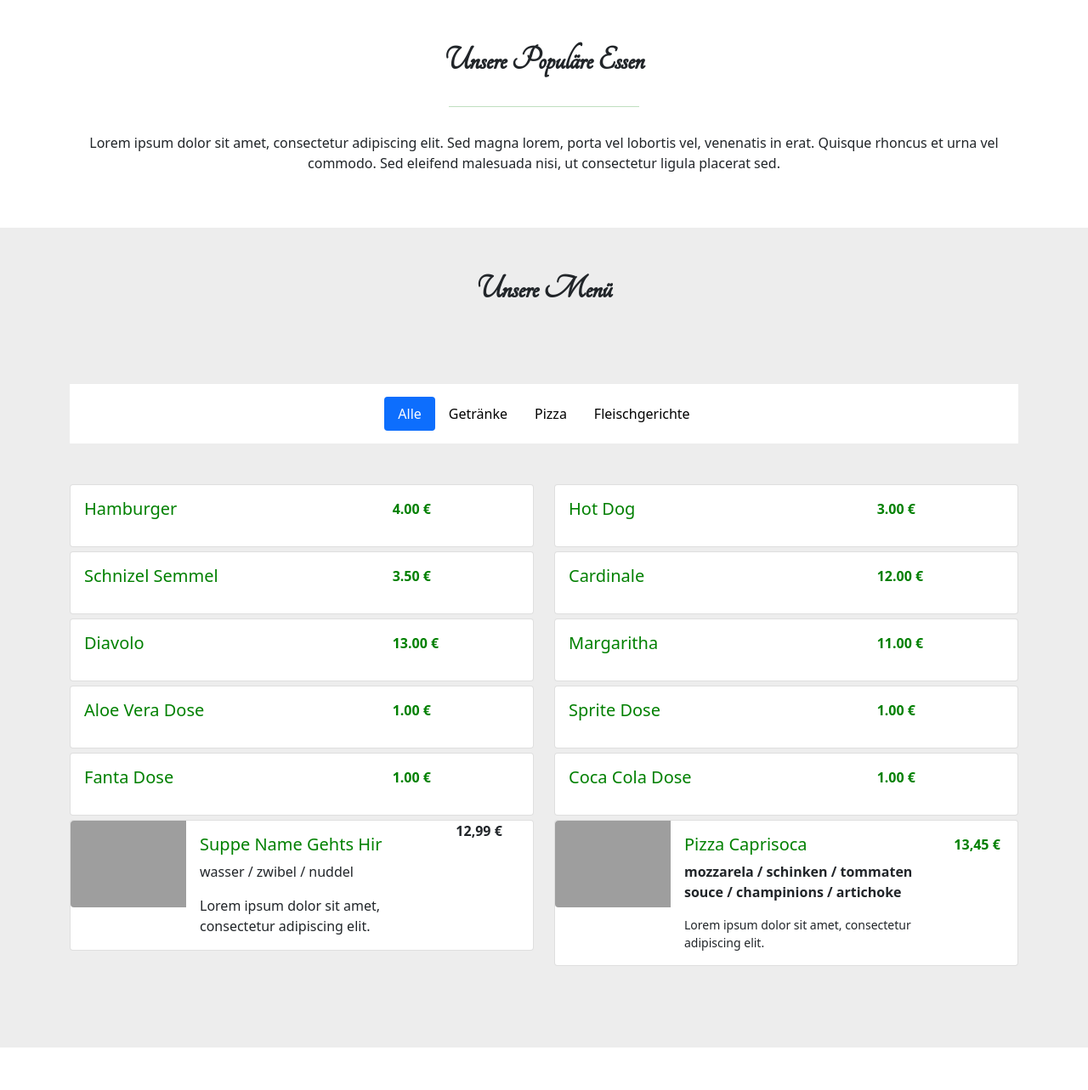
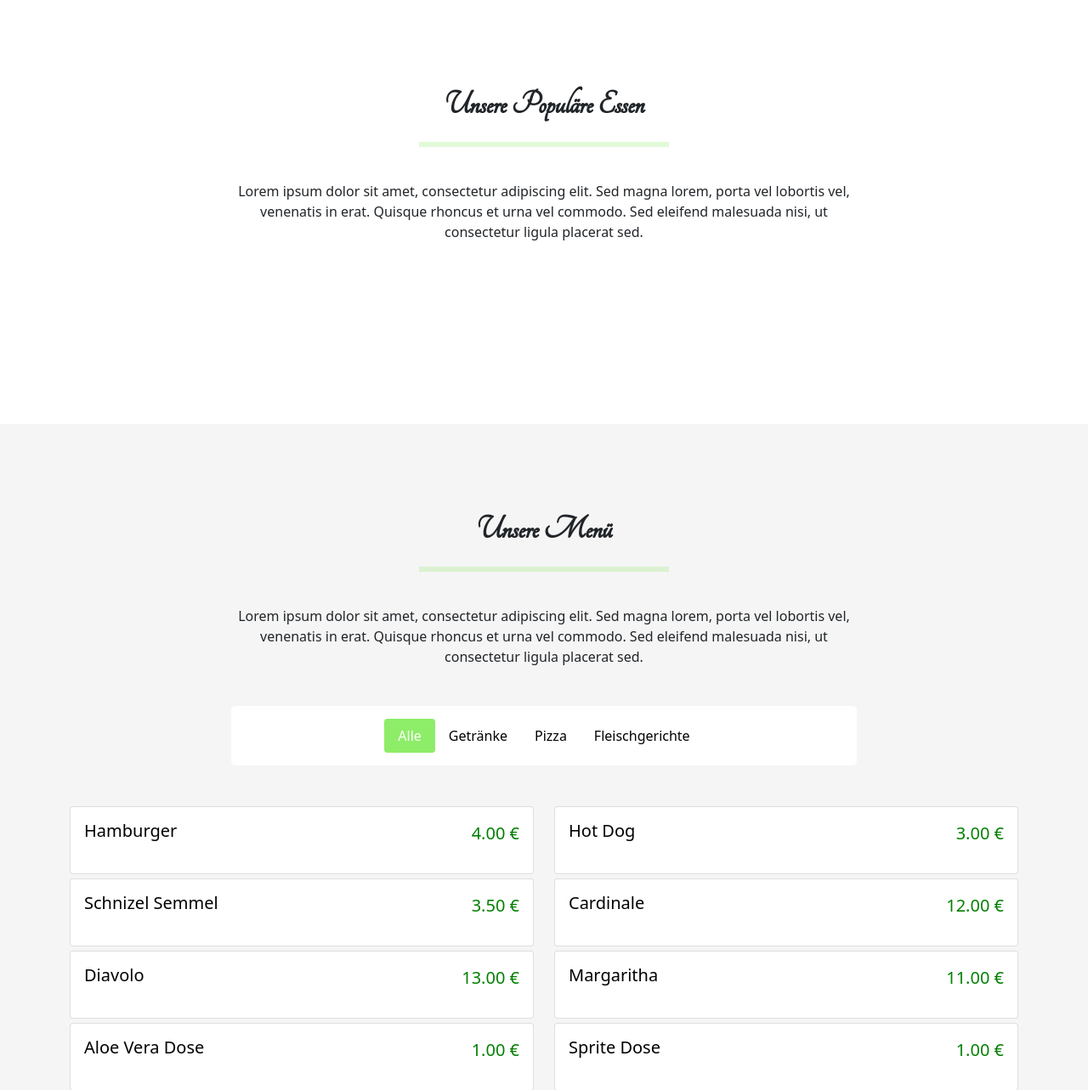
Before and after one commit to xepoec7/cibo_colorato, a Django app: page /menu/ in a window 1280 px wide. Shown: the part 301-1584 px from the top of the page at 85% size. Before the commit the page ends 1534 px from the top, so only its background shows below. Run offline with Django 3.2, Linux system fonts and the light colour scheme; data comes from the database, SQL or seed files in the repository; some libraries are stand-ins or nearby versions; grey boxes are pictures that could not be loaded.

Commit message:
new edits

```diff
--- a/frontend/templates/menu.html
+++ b/frontend/templates/menu.html
@@ -3,13 +3,6 @@
 
 {% block css_block %}
 	<style type="text/css">
-		.separator {
-			color: green;
-			height: 2px;
-			width: 20%;
-			position: relative;
-			margin: 30px auto;
-		}
 		.bgimage {
 			width: 100%;
 			height: 300px;
@@ -23,29 +16,20 @@
 			color: white;
 			text-shadow: 2px 2px #333;
 		}
-		.section-title {
-			font-family: 'Tangerine', cursive;
-			font-weight: 900;
+		.hero-text {
+			position: relative;
+			height: 300px;
 		}
-		.menu-section {
-			background-color: #ededed;
+		.hero-title {
+			margin: 0;
+			position: absolute;
+			top: 50%;
+			left: 50%;
+			transform: translate(-50%, -50%);
+			color: white;
+			text-shadow: 2px 2px #333;
 		}
-		.nav {
-			background-color: white;
-			margin-top: 80px;
-			padding: 15px;
-		}
-		.nav-link {
-			color: black;
-		}
-		.card-title {
-			color: green;
-		 	font-weight: 400;
-		}
-		.card-price {
-			color: green;
-			font-weight: 600;
-		}
+
 	</style>
 {% endblock css_block %}
 
@@ -55,10 +39,8 @@
 	<section class="bgimage">
 		<div class="container-fluid">
 			<div class="row">
-				<div class="col-lg-12 col-md-12 col-sm-12 col-xs-12">
-					<h5>Hello, World! Full width hero-unit header</h5>
-					<p>This is a template for a simple marketing or informational website.</p>
-					<p><a href="#" class="btn btn-primary btn-lg">Learn more</a></p>
+				<div class="hero-text col-lg-12 col-md-12 col-sm-12 col-xs-12 text-center">
+					<h1 class="hero-title">Menü</h1>
 				</div>
 			</div>
 		</div>
@@ -67,13 +49,15 @@
 
 <!-- POPULAR SECTION -->
 	{% if not popular %}
-		<section class="py-5">
+		<section class="section">
 			<div class="container text-center">
-				<div class="row">
-					<div class="col-12">
+				<div class="row justify-content-center">
+					<div class="col-8">
 						<h1 class="section-title">Unsere Populäre Essen</h1>
-						<hr class="separator">
-						<p>Lorem ipsum dolor sit amet, consectetur adipiscing elit. Sed magna lorem, porta vel lobortis vel, venenatis in erat. Quisque rhoncus et urna vel commodo. Sed eleifend malesuada nisi, ut consectetur ligula placerat sed.</p>
+						<hr>
+						<p>
+							Lorem ipsum dolor sit amet, consectetur adipiscing elit. Sed magna lorem, porta vel lobortis vel, venenatis in erat. Quisque rhoncus et urna vel commodo. Sed eleifend malesuada nisi, ut consectetur ligula placerat sed.
+						</p>
 					</div>
 				</div>
 				<div class="row">
@@ -96,33 +80,43 @@
 
 
 <!-- MENU SECTION -->
-	<section class="py-5 menu-section">
+	<section class="section section-gray">
 		<div class="container">
-			<div class="row text-center">
-				<h1 class="section-title">Unsere Menü</h1>
+			<div class="row text-center justify-content-center">
+				<div class="col-8">
+					<h1 class="section-title">Unsere Menü</h1>
+					<hr>
+					<p>
+						Lorem ipsum dolor sit amet, consectetur adipiscing elit. Sed magna lorem, porta vel lobortis vel, venenatis in erat. Quisque rhoncus et urna vel commodo. Sed eleifend malesuada nisi, ut consectetur ligula placerat sed.
+					</p>
+				</div>
+			</div>
+
+			<div class="row justify-content-center" style="margin-top: 30px;">
+				<div class="col-8">
+					<ul class="nav nav-pills justify-content-center">
+						<li class="nav-item">
+							<a href="/menu/ajax/" class="nav-link active">Alle</a>
+						</li>
+						{% for kat in kategorien %}
+							<li class="nav-item">
+								<a href="/menu/ajax/{{ kat.pk }}" class="nav-link">{{ kat.name }}</a>
+							</li>
+						{% endfor %}
+					</ul>
+				</div>
 
 			</div>
 
 			<div class="row">
-				<div class="col-12">
-					<ul class="nav nav-pills justify-content-center">
-						<li class="nav-item">
-							<a href="#" class="nav-link active">Alle</a>
-						</li>
-						{% for kat in kategorien %}
-							<li class="nav-item">
-								<a href="#" class="nav-link">{{ kat.name }}</a>
-							</li>
-						{% endfor %}
-					</ul>
-				</div>
+
 			</div>
 
 			<div class="row py-5">
 
 				{% for art in artikeln %}
-					<div class="col-6">
-						<div class="card" style="margin-bottom: 5px;">
+					<div class="col-12 col-sm-12 col-md-12 col-lg-6">
+						<div class="card">
 							<div class="row g-0">
 								<div class="col-8">
 									<div class="card-body">
@@ -135,7 +129,7 @@
 									</div>
 								</div>
 								<div class="col-4">
-									<div class="card-body">
+									<div class="card-body float-end">
 										<p class="card-price">{{ art.preis }} €</p>
 									</div>
 								</div>
@@ -145,7 +139,7 @@
 				{% endfor %}
 
 
-				<div class="col-6">
+				<div class="col-12 col-sm-12 col-md-12 col-lg-6">
 					<div class="card">
 						<div class="row g-0">
 							<div class="col-md-3">
@@ -167,13 +161,13 @@
 					</div>
 				</div>
 
-				<div class="col-6">
+				<div class="col-12 col-sm-12 col-md-12 col-lg-6">
 					<div class="card">
 						<div class="row g-0">
-							<div class="col-md-3">
+							<div class="col-12 col-md-3 text-center">
 								<img src="https://m.media-amazon.com/images/I/B1xEapcpGcS._CR0,504,3024,3024_UX256.jpg" alt="" class="img-fluid rounded-start">
 							</div>
-							<div class="col-md-7">
+							<div class="col-12 col-md-7">
 								<div class="card-body">
 									<h5 class="card-title">Pizza Caprisoca</h5>
 									<p class="card-text">
@@ -184,7 +178,7 @@
 									</p>
 								</div>
 							</div>
-							<div class="col-md-2">
+							<div class="col-12 col-md-2">
 								<div class="card-body">
 									<p class="card-price">13,45 €</p>
 								</div>
@@ -192,6 +186,42 @@
 						</div>
 					</div>
 				</div>
+
+				<div class="col-12 col-sm-12 col-md-12 col-lg-6">
+					<div class="card">
+						<div class="row g-0">
+
+							<div class=" col-4 text-center">
+								<img src="https://m.media-amazon.com/images/I/B1xEapcpGcS._CR0,504,3024,3024_UX256.jpg" alt="" class="img-fluid rounded-start">
+							</div>
+
+							<div class=" col-8">
+								<div class="card-body">
+
+									<div class="row">
+										<div class="col-8">
+											<h5 class="card-title">Pizza Capriciosa</h5>
+										</div>
+										<div class="col-4 float-end">
+											<p class="card-price">135,99 €</p>
+										</div>
+									</div>
+
+									<div class="row">
+										<div class="col-12">
+											<p class="card-text">
+												<b>mozzarela / schinken / tommaten souce / champinions / artichoke</b>
+											</p>
+										</div>
+									</div>
+
+
+								</div>
+							</div>
+						</div>
+					</div>
+				</div>
+
 			</div>
 		</div>
 	</section>
--- a/frontend/urls.py
+++ b/frontend/urls.py
@@ -9,4 +9,5 @@ urlpatterns = [
 	path('', views.home_page, name='home'),
 	path('kiosk/', views.kiosk_page, name='kiosk'),
 	path('menu/', views.menu_page, name='menu'),
+	path('menu/ajax/<int:cat_id>/', views.ajax_menu_nav, name="ajax_menu_nav"),
 ]
--- a/frontend/views.py
+++ b/frontend/views.py
@@ -1,4 +1,7 @@
 from django.shortcuts import render
+from django.http import JsonResponse
+from django.core import serializers
+
 from pos.models import Kategorie, Artikel, KioskSeite
 
 
@@ -16,3 +19,16 @@ def menu_page(request):
 	arts = Artikel.objects.order_by('-kategorie')
 	contx = {'kategorien': kats, 'artikeln': arts}
 	return render(request, 'menu.html', contx)
+
+
+
+# AJAX
+def ajax_menu_nav(request, cat_id):
+	if cat_id == 0:
+		arts = Artikel.objects.all(auf_karte=True)
+	else:
+		kat = Kategorie.objects.get(pk=cat_id)
+		arts = Artikel.objects.all().filter(kategorie=kat)
+	#arts = serializers.serialize('json', arts)
+	resp = {'artikeln': arts}
+	return JsonResponse(resp, safe=False)
--- /dev/null
+++ b/server/static/css/open.css
@@ -0,0 +1,50 @@
+:root {
+	--primary-color: #8eed68;
+	--inactive-color: #f5f5f5;
+}
+
+.section {
+	min-height: 500px;
+	padding: 100px 0;
+}
+.section-gray {
+	background-color: var(--inactive-color);
+}
+.section-title {
+	font-family: 'Tangerine', cursive;
+	font-weight: 900;
+	font-size: 40px;
+}
+
+hr {
+	border: 3px solid var(--primary-color);
+	width: 40%;
+	margin: 20px auto 40px;
+}
+
+.nav {
+	background-color: white;
+	padding: 15px;
+	border-radius: 5px;
+}
+.nav-link {
+	color: black;
+}
+.nav-link:hover {
+	color: var(--primary-color);
+}
+.active {
+	background-color: var(--primary-color)!important;
+}
+
+.card {
+	margin-bottom: 5px;
+}
+.card-title {
+	color: black;
+	font-weight: 400;
+}
+.card-price {
+	color: green;
+	font-size: 20px;
+}
--- /dev/null
+++ b/server/static/js/open.js
@@ -0,0 +1,16 @@
+// Menu Navigation
+$('.nav-link').click(function(event) {
+	event.preventDefault();
+	var uri = event.target.href;
+
+	$.ajax({
+		url: uri,
+		type: 'GET',
+		success: function(data) {
+			console.log(data);
+		},
+		error: function(e) {
+			console.error(e);
+		}
+	})
+});
--- a/server/templates/open_base.html
+++ b/server/templates/open_base.html
@@ -10,7 +10,7 @@
   	<link rel="preconnect" href="https://fonts.googleapis.com">
 	<link rel="preconnect" href="https://fonts.gstatic.com" crossorigin>
 	<link href="https://fonts.googleapis.com/css2?family=Tangerine&display=swap" rel="stylesheet">
-  	<!---<link rel="stylesheet" type="text/css" href="{% static 'css/cibo.css' %}" /> -->
+  	<link rel="stylesheet" type="text/css" href="{% static 'css/open.css' %}" />
 
 	<title>Cibo Colorato {% block title_block %}{% endblock title_block %}</title>
 	{% block css_block %}{% endblock css_block %}
@@ -22,6 +22,7 @@
 
 	<script type="text/javascript" src="{% static 'js/bootstrap.bundle.min.js' %}"></script>
 	<script type="text/javascript" src="{% static 'js/jquery-3.6.0.min.js' %}"></script>
+	<script type="text/javascript" src="{% static 'js/open.js' %}"></script>
 
 	{% block script_block %}{% endblock script_block %}
 </body>
```
